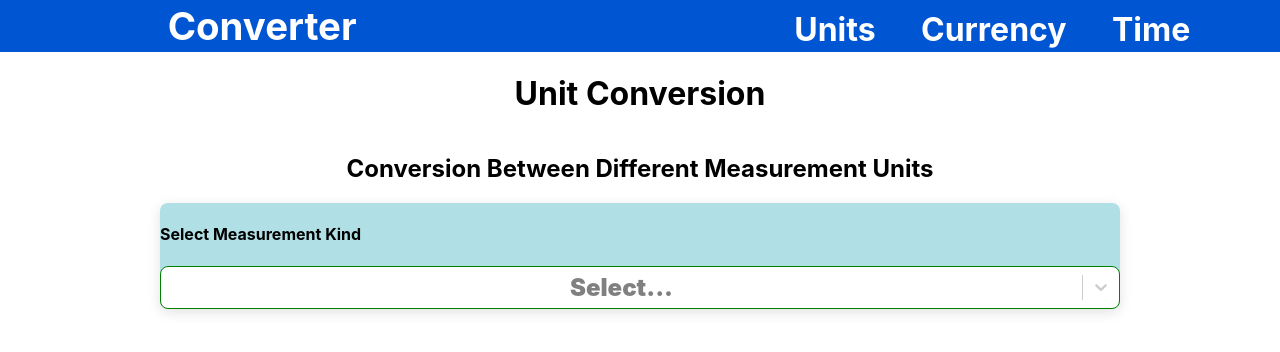
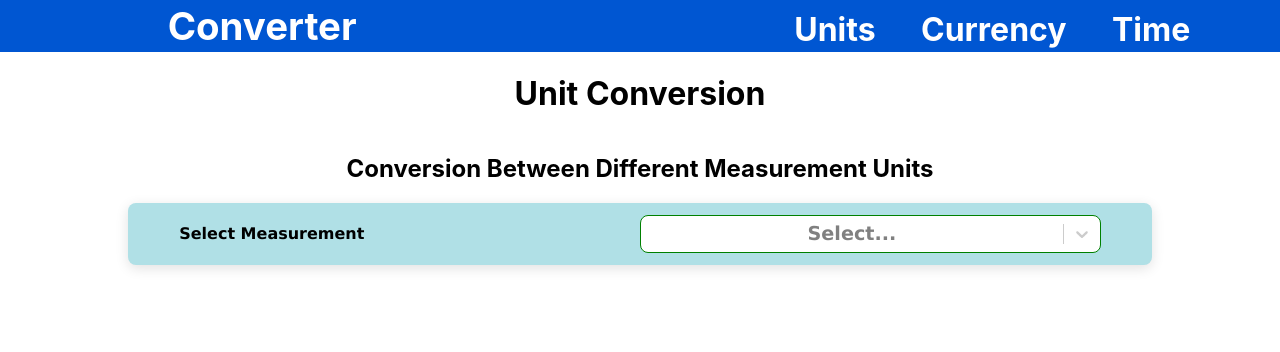
Before and after one commit to haytham918/converter-react, a React (Create React App) app: page / in a window 1280 px wide. Shown: the top 352 px of the page. Built offline with nearby package versions, Linux system fonts and the light colour scheme.

Commit message:
Styling Properly

```diff
--- a/src/pages/Units.css
+++ b/src/pages/Units.css
@@ -11,12 +11,24 @@
 }
 
 .kind-container{
-
+  display: flex;
+  align-items: center;
+  justify-content: space-around;
 }
 
 .unit-container{
-  width: 75%;
+  width: 80%;
   border-radius: 0.5rem;
   background-color: powderblue;
   box-shadow: 0rem 0.2rem 0.8rem rgba(0, 0, 0, 0.12);
 }
+
+.kind-dropdown {
+  width: 45%;
+}
+
+.kind-text {
+  width: 35%;
+  font-family: Verdana;
+
+}
--- a/src/pages/Units.js
+++ b/src/pages/Units.js
@@ -263,18 +263,21 @@ const Units = () => {
 
         <div className = 'unit-container'>
         <div className= 'kind-container'>
-          <h4>Select Measurement Kind</h4>
+          <h4 className= 'kind-text'>Select Measurement</h4>
+          <div className='kind-dropdown'>
         <Select options={units_kind} onChange={kindHandler} styles={{
     control: (baseStyles, state) => ({
       ...baseStyles,
       borderColor: 'green',
       borderRadius: '0.5rem',
-      fontSize: '1.5rem',
+      fontSize: '120%',
       textAlign: 'center',
       fontWeight: 900,
+      fontFamily: 'Verdana'
 
     }),
   }}/>
+  </div>
         </div>
         </div>
         </>
```
